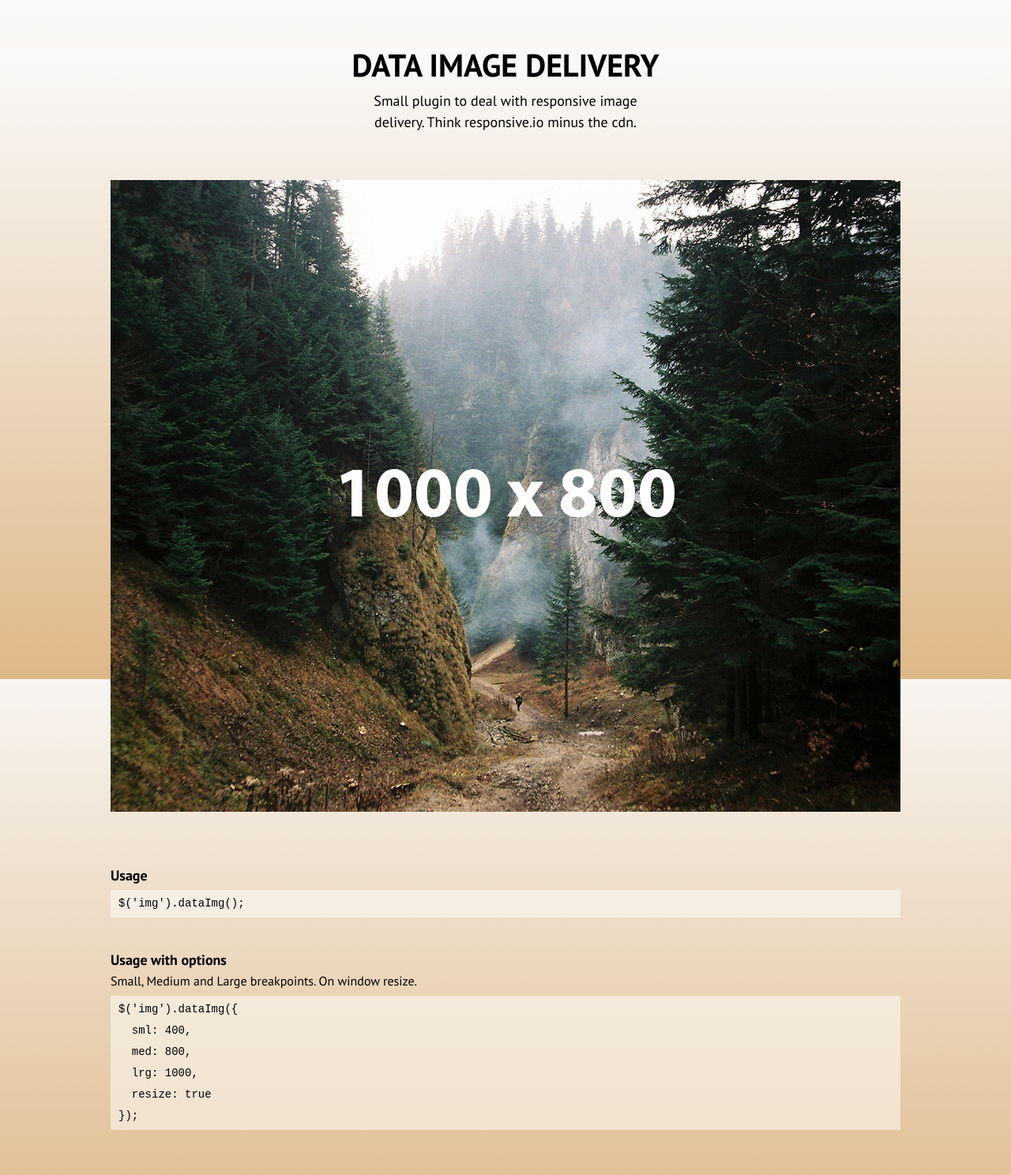
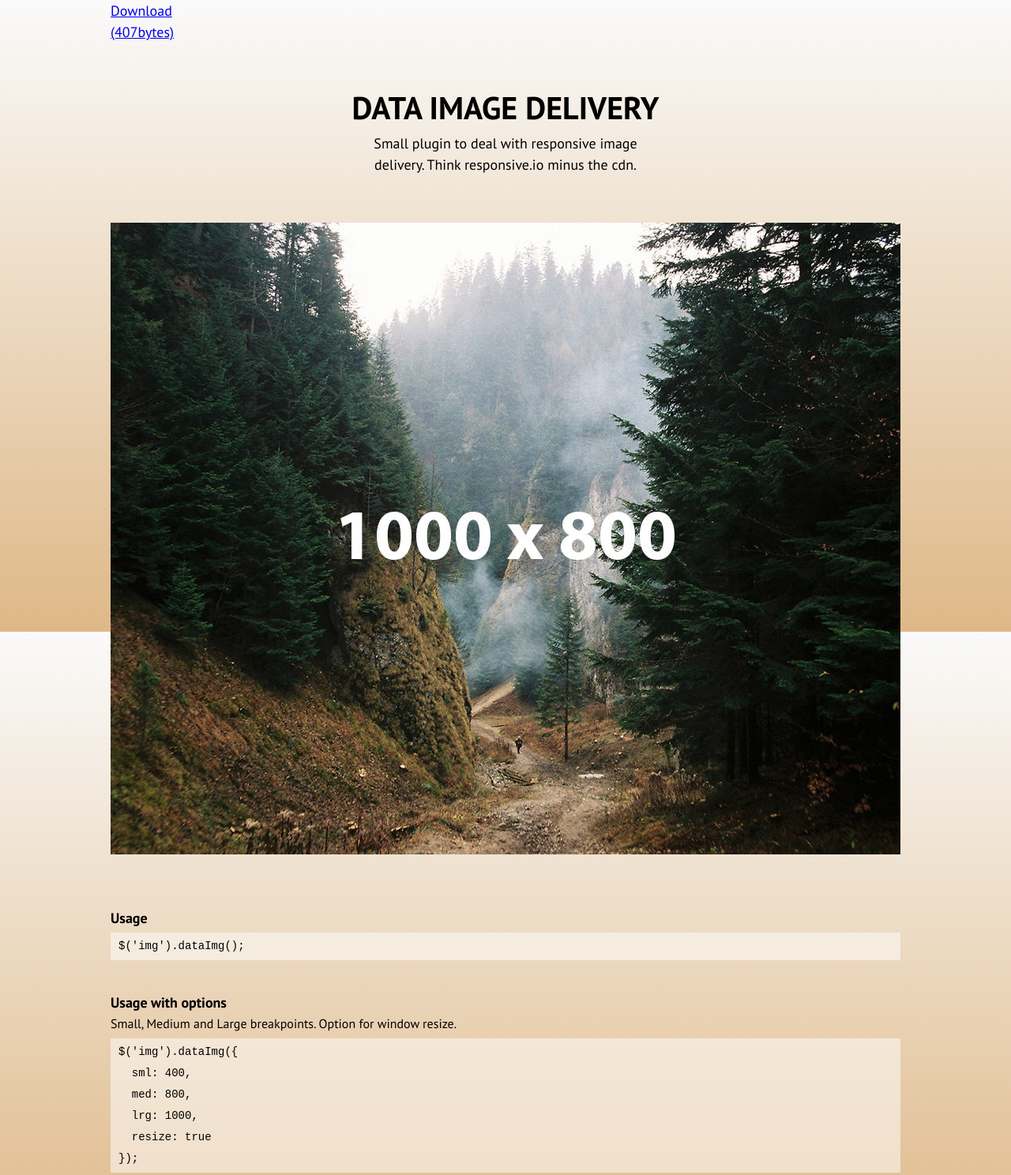
Before and after one commit to tomsansome/data-img-jquery, a plain HTML site: page demo/index.html in a window 1280 px wide. Shown: the top 1488 px of the page at 79% size. Drawn offline with nearby package versions, Linux system fonts and the light colour scheme.

Commit message:
Reminify

```diff
--- a/data-img.min.js
+++ b/data-img.min.js
@@ -1 +1 @@
-$.fn.dataImg=function(e){function n(e){This.each(function(){This.attr("src",e)})}function r(){var e=$(window).width();if(e>t.lrg){var r=This.data("lrg");n(r);console.log("smaller than lrg",r)}if(e<t.lrg){var r=This.data("lrg");n(r);console.log("smaller than lrg",r)}if(e<t.med){var r=This.data("med");n(r);console.log("smaller than med",r)}if(e<t.sml){var r=This.data("sml");n(r);console.log("smaller than med",r)}}var t=$.extend({sml:400,med:800,lrg:1e3,resize:false},e);This=$(this);r();if(t.resize==true){$(window).resize(function(){r()})}}
+$.fn.dataImg=function(e){function n(e){This.each(function(){This.attr("src",e)})}function r(){var e=$(window).width();if(e>t.lrg){var r=This.data("lrg");n(r)}if(e<t.lrg){var r=This.data("lrg");n(r)}if(e<t.med){var r=This.data("med");n(r)}if(e<t.sml){var r=This.data("sml");n(r)}}var t=$.extend({sml:400,med:800,lrg:1e3,resize:false},e);This=$(this);r();if(t.resize==true){$(window).resize(function(){r()})}}
--- a/demo/index.html
+++ b/demo/index.html
@@ -10,6 +10,8 @@
   <body>
 
   <div id="wrapper">
+
+    <a class="download" href="https://raw2.github.com/twoblokes/data-img-jquery/master/data-img.min.js" target="_blank">Download<br><small>(407bytes)</small></a>
 
     <h1 class="title">Data Image Delivery</h1>
     <h2 class="byline">Small plugin to deal with responsive image delivery. Think responsive.io minus the cdn.</h2>
@@ -29,7 +31,7 @@
 
       <li>
         <h3>Usage with options</h3>
-        <p>Small, Medium and Large breakpoints. On window resize.</p>
+        <p>Small, Medium and Large breakpoints. Option for window resize.</p>
 <pre>
 $('img').dataImg({
   sml: 400,
@@ -48,7 +50,6 @@ $('img').dataImg({
 
   <script>
   $(function(){
-    // Usage
     $('img').dataImg({
       sml: 400,
       med: 800,
```
